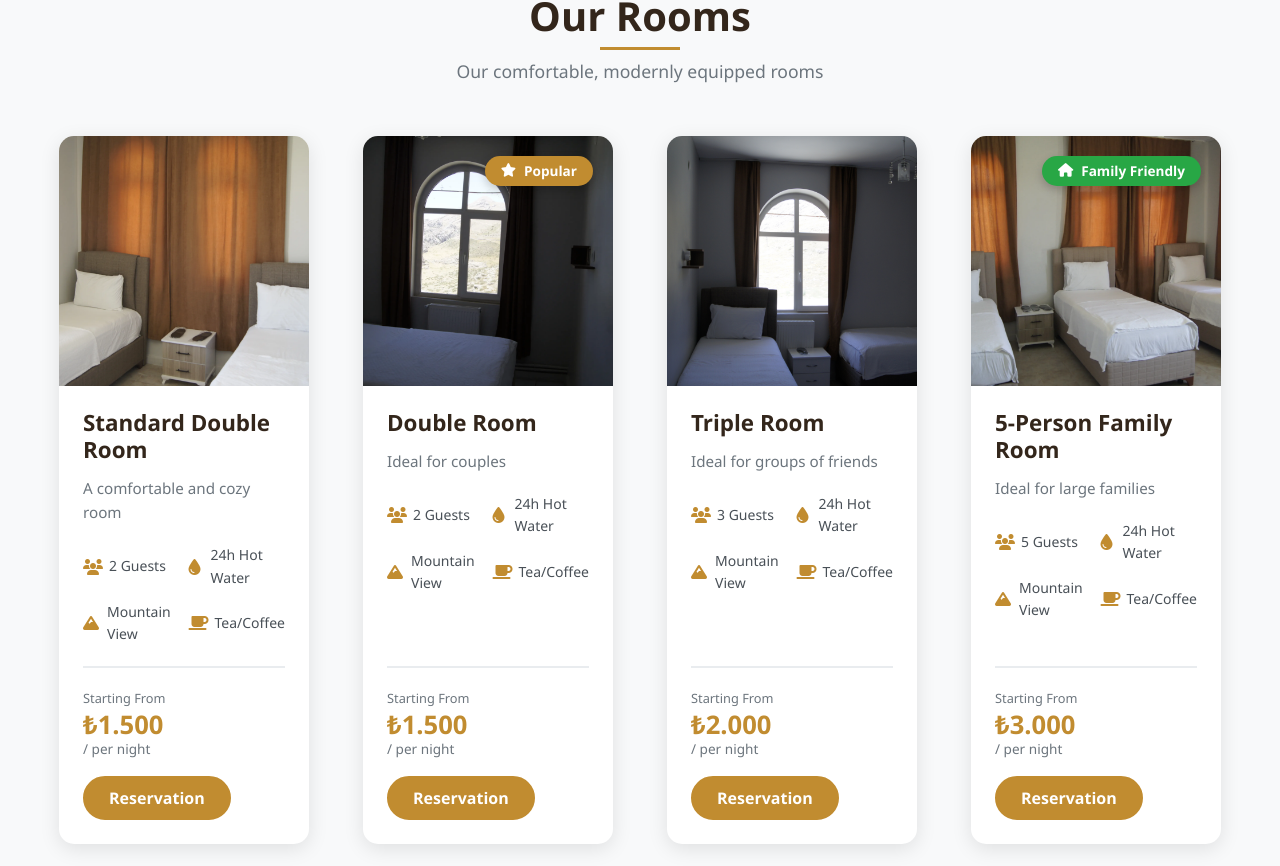
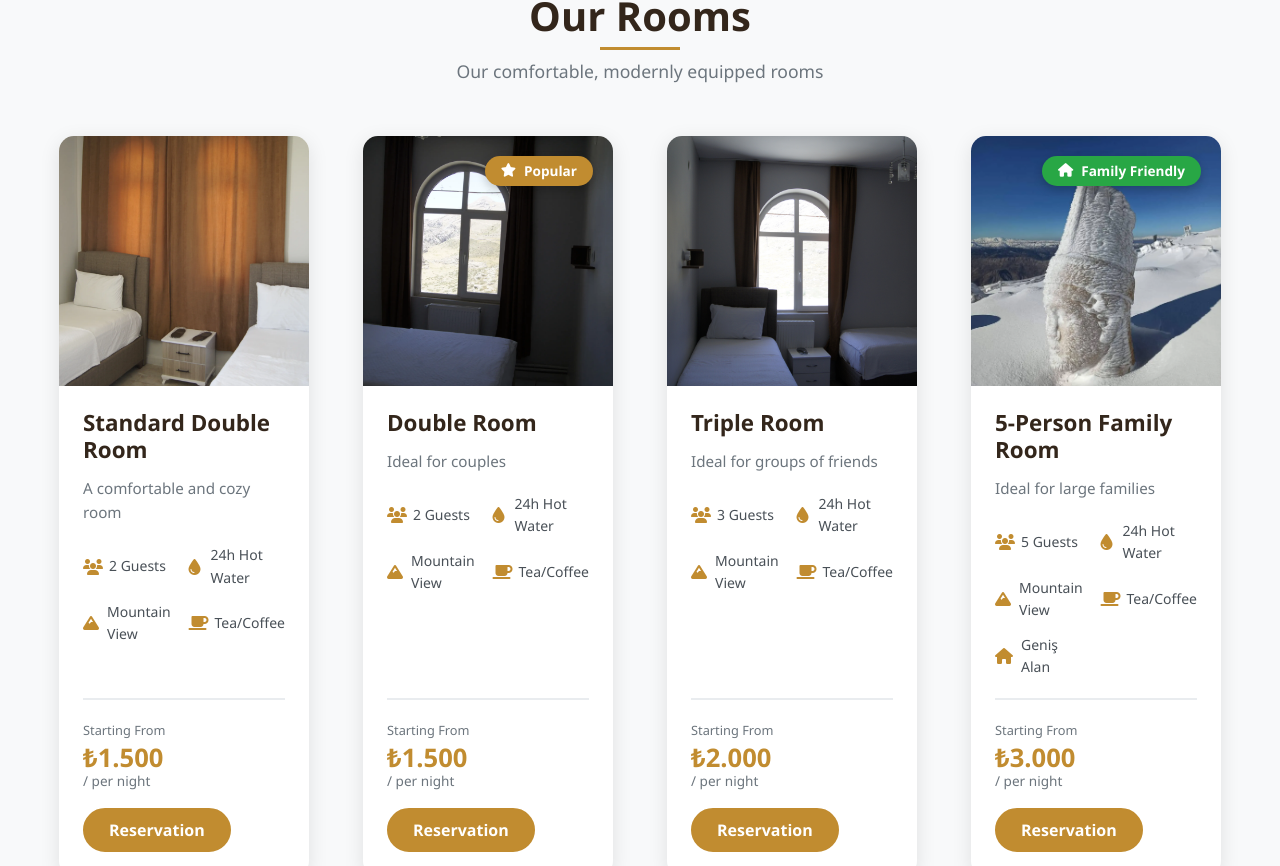
Before and after one commit to ayseeaydin/gunes-hotel, a React (Vite) app in the folder client/: page / in a window 1280 px wide. Shown: the part 1935-2801 px from the top of the page. Built offline with nearby package versions, Linux system fonts and the light colour scheme.

Commit message:
refactor: migrate room data to a centralized data file and optimize room retrieval in components

```diff
--- a/client/src/components/sections/Rooms.jsx
+++ b/client/src/components/sections/Rooms.jsx
@@ -1,76 +1,27 @@
-import React, { useState } from 'react'
+import React, { useState, useMemo } from 'react'
 import { Link } from 'react-router-dom'
 import { Container, Row, Col, Badge } from 'react-bootstrap'
 import { useTranslation } from 'react-i18next'
+import { getRoomsData } from '@data/rooms'
 import './Rooms.scss'
 
 const Rooms = () => {
   const { t } = useTranslation()
   const [imageErrors, setImageErrors] = useState({})
 
-  const rooms = [
-    {
-      id: 1,
-      name: t('rooms.double'),
-      description: t('rooms.doubleDesc'),
-      image: '/img/double-room-1.webp',
-      guests: 2,
-      price: '1.500',
-      features: [
-        { icon: 'fa-users', text: `2 ${t('rooms.features.guests')}` },
-        { icon: 'fa-tint', text: t('rooms.features.hotWater') },
-        { icon: 'fa-mountain', text: t('rooms.features.mountainView') },
-        { icon: 'fa-coffee', text: t('rooms.features.teaCoffee') }
-      ],
-      popular: false
-    },
-    {
-      id: 2,
-      name: t('rooms.twin'),
-      description: t('rooms.twinDesc'),
-      image: '/img/twin-room-1.webp',
-      guests: 2,
-      price: '1.500',
-      features: [
-        { icon: 'fa-users', text: `2 ${t('rooms.features.guests')}` },
-        { icon: 'fa-tint', text: t('rooms.features.hotWater') },
-        { icon: 'fa-mountain', text: t('rooms.features.mountainView') },
-        { icon: 'fa-coffee', text: t('rooms.features.teaCoffee') }
-      ],
-      popular: true
-    },
-    {
-      id: 3,
-      name: t('rooms.triple'),
-      description: t('rooms.tripleDesc'),
-      image: '/img/triple-room.webp',
-      guests: 3,
-      price: '2.000',
-      features: [
-        { icon: 'fa-users', text: `3 ${t('rooms.features.guests')}` },
-        { icon: 'fa-tint', text: t('rooms.features.hotWater') },
-        { icon: 'fa-mountain', text: t('rooms.features.mountainView') },
-        { icon: 'fa-coffee', text: t('rooms.features.teaCoffee') }
-      ],
-      popular: false
-    },
-    {
-      id: 4,
-      name: t('rooms.family'),
-      description: t('rooms.familyDesc'),
-      image: '/img/family-room.webp',
-      guests: 5,
-      price: '3.000',
-      features: [
-        { icon: 'fa-users', text: `5 ${t('rooms.features.guests')}` },
-        { icon: 'fa-tint', text: t('rooms.features.hotWater') },
-        { icon: 'fa-mountain', text: t('rooms.features.mountainView') },
-        { icon: 'fa-coffee', text: t('rooms.features.teaCoffee') }
-      ],
-      popular: false,
-      familyFriendly: true
-    }
-  ]
+  const rooms = useMemo(() => {
+    return getRoomsData(t).map(room => ({
+      ...room,
+      name: t(room.nameKey),
+      description: t(room.descKey),
+      features: room.features.map(feature => ({
+        icon: feature.icon,
+        text: feature.count
+          ? `${feature.count} ${t(feature.textKey)}`
+          : feature.text || t(feature.textKey)
+      }))
+    }))
+  }, [t])
 
   const handleImageError = (roomId, e) => {
     setImageErrors(prev => ({ ...prev, [roomId]: true }))
--- /dev/null
+++ b/client/src/data/rooms.js
@@ -0,0 +1,77 @@
+/**
+ * Rooms Data - Central source of truth
+ * Tüm oda bilgileri burada tutulur
+ */
+
+export const getRoomsData = (t) => [
+  {
+    id: 1,
+    nameKey: 'rooms.double',
+    descKey: 'rooms.doubleDesc',
+    image: '/img/double-room-1.webp',
+    images: ['/img/double-room-1.webp', '/img/double-room-2.webp', '/img/double-room-3.webp'],
+    guests: 2,
+    beds: '1 Çift Kişilik Yatak',
+    price: '1.500',
+    features: [
+      { icon: 'fa-users', textKey: 'rooms.features.guests', count: 2 },
+      { icon: 'fa-tint', textKey: 'rooms.features.hotWater' },
+      { icon: 'fa-mountain', textKey: 'rooms.features.mountainView' },
+      { icon: 'fa-coffee', textKey: 'rooms.features.teaCoffee' }
+    ],
+    popular: false
+  },
+  {
+    id: 2,
+    nameKey: 'rooms.twin',
+    descKey: 'rooms.twinDesc',
+    image: '/img/twin-room-1.webp',
+    images: ['/img/twin-room-1.webp', '/img/twin-room-2.webp', '/img/twin-room-3.webp'],
+    guests: 2,
+    beds: '2 Tek Kişilik Yatak',
+    price: '1.500',
+    features: [
+      { icon: 'fa-users', textKey: 'rooms.features.guests', count: 2 },
+      { icon: 'fa-tint', textKey: 'rooms.features.hotWater' },
+      { icon: 'fa-mountain', textKey: 'rooms.features.mountainView' },
+      { icon: 'fa-coffee', textKey: 'rooms.features.teaCoffee' }
+    ],
+    popular: true
+  },
+  {
+    id: 3,
+    nameKey: 'rooms.triple',
+    descKey: 'rooms.tripleDesc',
+    image: '/img/triple-room.webp',
+    images: ['/img/triple-room.webp', '/img/triple-room-1.webp', '/img/triple-room-2.webp'],
+    guests: 3,
+    beds: '3 Tek Kişilik Yatak',
+    price: '2.000',
+    features: [
+      { icon: 'fa-users', textKey: 'rooms.features.guests', count: 3 },
+      { icon: 'fa-tint', textKey: 'rooms.features.hotWater' },
+      { icon: 'fa-mountain', textKey: 'rooms.features.mountainView' },
+      { icon: 'fa-coffee', textKey: 'rooms.features.teaCoffee' }
+    ],
+    popular: false
+  },
+  {
+    id: 4,
+    nameKey: 'rooms.family',
+    descKey: 'rooms.familyDesc',
+    image: '/img/gallery-27.webp',
+    images: ['/img/gallery-27.webp', '/img/gallery-28.webp', '/img/gallery-29.webp'],
+    guests: 5,
+    beds: '1 Çift + 3 Tek Kişilik Yatak',
+    price: '3.000',
+    features: [
+      { icon: 'fa-users', textKey: 'rooms.features.guests', count: 5 },
+      { icon: 'fa-tint', textKey: 'rooms.features.hotWater' },
+      { icon: 'fa-mountain', textKey: 'rooms.features.mountainView' },
+      { icon: 'fa-coffee', textKey: 'rooms.features.teaCoffee' },
+      { icon: 'fa-home', text: 'Geniş Alan' }
+    ],
+    popular: false,
+    familyFriendly: true
+  }
+]
--- a/client/src/pages/RoomsPage.jsx
+++ b/client/src/pages/RoomsPage.jsx
@@ -1,65 +1,25 @@
-import React from 'react'
+import React, { useMemo } from 'react'
 import { Helmet } from 'react-helmet-async'
 import { Container, Row, Col, Badge } from 'react-bootstrap'
 import { useTranslation } from 'react-i18next'
 import { Link } from 'react-router-dom'
+import { getRoomsData } from '@data/rooms'
 import StructuredData from '@components/common/StructuredData'
 import './RoomsPage.scss'
 
 const RoomsPage = () => {
   const { t } = useTranslation()
 
-  const rooms = [
-    {
-      id: 1,
-      name: t('rooms.double'),
-      description: t('rooms.doubleDesc'),
-      image: '/img/double-room-1.webp',
-      images: ['/img/double-room-1.webp', '/img/double-room-2.webp', '/img/double-room-3.webp'],
-      guests: 2,
-      beds: '1 Çift Kişilik Yatak',
-      price: '1.500',
-      features: ['24s Sıcak Su', 'Dağ Manzarası', 'Çay/Kahve', 'WiFi'],
-      popular: false
-    },
-    {
-      id: 2,
-      name: t('rooms.twin'),
-      description: t('rooms.twinDesc'),
-      image: '/img/twin-room-1.webp',
-      images: ['/img/twin-room-1.webp', '/img/twin-room-2.webp', '/img/twin-room-3.webp'],
-      guests: 2,
-      beds: '2 Tek Kişilik Yatak',
-      price: '1.500',
-      features: ['24s Sıcak Su', 'Dağ Manzarası', 'Çay/Kahve', 'WiFi'],
-      popular: true
-    },
-    {
-      id: 3,
-      name: t('rooms.triple'),
-      description: t('rooms.tripleDesc'),
-      image: '/img/triple-room.webp',
-      images: ['/img/triple-room.webp', '/img/triple-room-1.webp', '/img/triple-room-2.webp'],
-      guests: 3,
-      beds: '3 Tek Kişilik Yatak',
-      price: '2.000',
-      features: ['24s Sıcak Su', 'Dağ Manzarası', 'Çay/Kahve', 'WiFi'],
-      popular: false
-    },
-    {
-      id: 4,
-      name: t('rooms.family'),
-      description: t('rooms.familyDesc'),
-      image: '/img/gallery-27.webp',
-      images: ['/img/gallery-27.webp', '/img/gallery-28.webp', '/img/gallery-29.webp'],
-      guests: 5,
-      beds: '1 Çift + 3 Tek Kişilik Yatak',
-      price: '3.000',
-      features: ['24s Sıcak Su', 'Dağ Manzarası', 'Çay/Kahve', 'WiFi', 'Geniş Alan'],
-      popular: false,
-      familyFriendly: true
-    }
-  ]
+  const rooms = useMemo(() => {
+    return getRoomsData(t).map(room => ({
+      ...room,
+      name: t(room.nameKey),
+      description: t(room.descKey),
+      features: room.features.map(feature =>
+        feature.text || t(feature.textKey)
+      )
+    }))
+  }, [t])
 
   return (
     <>
--- a/client/vite.config.js
+++ b/client/vite.config.js
@@ -133,7 +133,8 @@ export default defineConfig({
       '@services': path.resolve(__dirname, './src/services'),
       '@utils': path.resolve(__dirname, './src/utils'),
       '@styles': path.resolve(__dirname, './src/styles'),
-      '@i18n': path.resolve(__dirname, './src/i18n')
+      '@i18n': path.resolve(__dirname, './src/i18n'),
+      '@data': path.resolve(__dirname, './src/data')
     },
     // React'in tek instance olarak kullanılmasını garanti et
     dedupe: ['react', 'react-dom', 'react-router-dom', 'react-bootstrap']
```
Also changed, not shown: client/public/img/double-room-3.webp (deleted), client/public/img/twin-room-2.webp (deleted).
